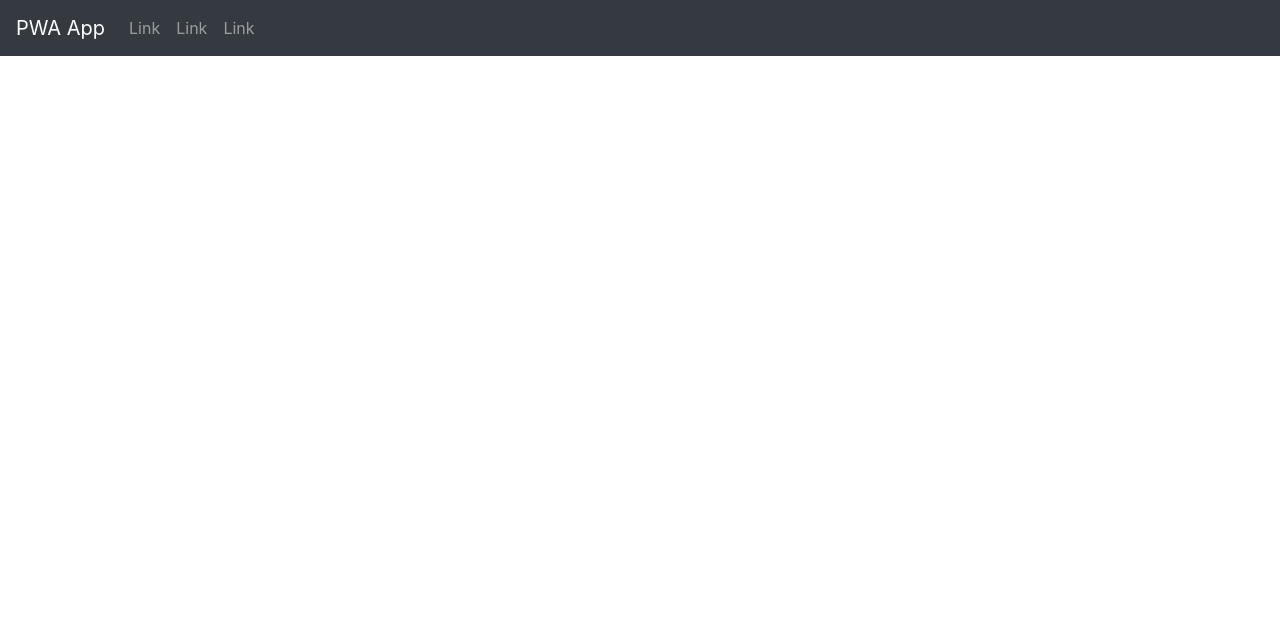
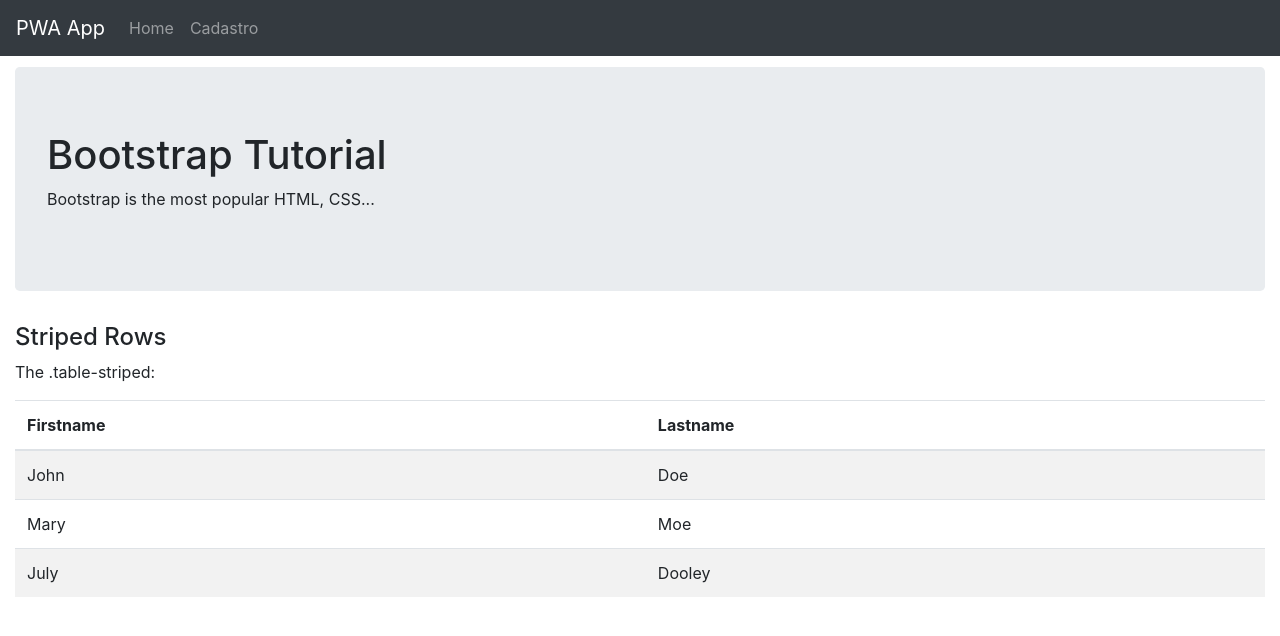
Before and after one commit to disilveira/hello-pwa, a PHP site: page / in a window 1280 px wide. Shown: the top 636 px of the page. Run offline with PHP 8.4, Linux system fonts and the light colour scheme.

Commit message:
Base App for PWA Application - Resize Off

```diff
--- /dev/null
+++ b/footer.php
@@ -0,0 +1,3 @@
+<script src="js/jquery-3.4.1.min.js"></script>
+<script src="js/main.js"></script>
+<script src="js/bootstrap.bundle.min.js"></script>
--- /dev/null
+++ b/head.php
@@ -0,0 +1,20 @@
+<head>
+    <meta charset="utf-8">
+    <meta name="viewport" content="width=device-width, initial-scale=1, maximum-scale=1.0, user-scalable=no, shrink-to-fit=no">
+    <title>PWA App</title>
+    <link rel="manifest" href="manifest.json">
+    <link rel="apple-touch-icon" href="touch-icon-iphone.png">
+    <link rel="apple-touch-icon" sizes="152x152" href="images/icons/icon-152x152.png">
+    <link rel="apple-touch-icon" sizes="180x180" href="images/icons/icon-180x180.png">
+    <link rel="apple-touch-icon" sizes="167x167" href="images/icons/icon-167x167.png">
+    <meta name="apple-mobile-web-app-capable" content="yes" />
+    <link href="images/icons/icon-512x512.png" sizes="2048x2732" rel="apple-touch-startup-image" />
+    <link href="images/icons/icon-512x512.png" sizes="1668x2224" rel="apple-touch-startup-image" />
+    <link href="images/icons/icon-512x512.png" sizes="1536x2048" rel="apple-touch-startup-image" />
+    <link href="images/icons/icon-512x512.png" sizes="1125x2436" rel="apple-touch-startup-image" />
+    <link href="images/icons/icon-512x512.png" sizes="1242x2208" rel="apple-touch-startup-image" />
+    <link href="images/icons/icon-512x512.png" sizes="750x1334" rel="apple-touch-startup-image" />
+    <link href="images/icons/icon-512x512.png" sizes="640x1136" rel="apple-touch-startup-image" />
+    <link rel="shortcut icon" href="favicon.ico" />
+    <link rel="stylesheet" href="css/bootstrap.min.css">
+</head>
--- /dev/null
+++ b/home.php
@@ -0,0 +1,28 @@
+<div class="jumbotron" style="margin-top: 67px">
+    <h1>Bootstrap Tutorial</h1>
+    <p>Bootstrap is the most popular HTML, CSS...</p>
+</div>
+<h4>Striped Rows</h4>
+<p>The .table-striped:</p>
+<table class="table table-striped">
+    <thead>
+        <tr>
+            <th>Firstname</th>
+            <th>Lastname</th>
+        </tr>
+    </thead>
+    <tbody>
+        <tr>
+            <td>John</td>
+            <td>Doe</td>
+        </tr>
+        <tr>
+            <td>Mary</td>
+            <td>Moe</td>
+        </tr>
+        <tr>
+            <td>July</td>
+            <td>Dooley</td>
+        </tr>
+    </tbody>
+</table>
--- a/index.php
+++ b/index.php
@@ -1,61 +1,19 @@
 <!doctype html>
 <html lang="en">
+	<?php require_once('head.php'); ?>
+<body>
+	<?php require_once('nav.php'); ?>
 
-<head>
-	<meta charset="utf-8">
-	<meta name="viewport" content="width=device-width, initial-scale=1, shrink-to-fit=no">
-	<title>PWA App</title>
-	<link rel="manifest" href="manifest.json">
-	<link rel="apple-touch-icon" href="touch-icon-iphone.png">
-	<link rel="apple-touch-icon" sizes="152x152" href="images/icons/icon-152x152.png">
-	<link rel="apple-touch-icon" sizes="180x180" href="images/icons/icon-180x180.png">
-	<link rel="apple-touch-icon" sizes="167x167" href="images/icons/icon-167x167.png">
-	<meta name="apple-mobile-web-app-capable" content="yes" />
-	<link href="images/icons/icon-512x512.png" sizes="2048x2732" rel="apple-touch-startup-image" />
-	<link href="images/icons/icon-512x512.png" sizes="1668x2224" rel="apple-touch-startup-image" />
-	<link href="images/icons/icon-512x512.png" sizes="1536x2048" rel="apple-touch-startup-image" />
-	<link href="images/icons/icon-512x512.png" sizes="1125x2436" rel="apple-touch-startup-image" />
-	<link href="images/icons/icon-512x512.png" sizes="1242x2208" rel="apple-touch-startup-image" />
-	<link href="images/icons/icon-512x512.png" sizes="750x1334" rel="apple-touch-startup-image" />
-	<link href="images/icons/icon-512x512.png" sizes="640x1136" rel="apple-touch-startup-image" />
-	<link rel="shortcut icon" href="favicon.ico" />
-	<link rel="stylesheet" href="css/bootstrap.min.css">
-</head>
-<meta name="viewport" content="width=device-width, initial-scale=1.0">
-
-<body>
-
-	<nav class="navbar navbar-expand-md bg-dark navbar-dark">
-		<!-- Brand -->
-		<a class="navbar-brand" href="#">PWA App</a>
-
-		<!-- Toggler/collapsibe Button -->
-		<button class="navbar-toggler" type="button" data-toggle="collapse" data-target="#collapsibleNavbar">
-			<span class="navbar-toggler-icon"></span>
-		</button>
-
-		<!-- Navbar links -->
-		<div class="collapse navbar-collapse" id="collapsibleNavbar">
-			<ul class="navbar-nav">
-				<li class="nav-item">
-					<a class="nav-link" href="#">Link</a>
-				</li>
-				<li class="nav-item">
-					<a class="nav-link" href="#">Link</a>
-				</li>
-				<li class="nav-item">
-					<a class="nav-link" href="#">Link</a>
-				</li>
-			</ul>
-		</div>
-	</nav>
 	<div class="container-fluid">
-
+		<?php
+			if(isset($_GET['v'])){
+				require_once($_GET['v'].'.php');
+			}else{
+				require_once('home.php');
+			}
+		?>
 	</div>
 
-	<script src="js/main.js"></script>
-	<script src="js/jquery-3.4.1.min.js"></script>
-	<script src="js/bootstrap.bundle.min.js"></script>
+	<?php require_once('footer.php'); ?>
 </body>
-
 </html>
--- /dev/null
+++ b/nav.php
@@ -0,0 +1,19 @@
+<nav class="navbar navbar-expand-md bg-dark navbar-dark fixed-top">
+    <!-- Brand -->
+    <a class="navbar-brand" href="#">PWA App</a>
+    <!-- Toggler/collapsibe Button -->
+    <button class="navbar-toggler" type="button" data-toggle="collapse" data-target="#collapsibleNavbar">
+        <span class="navbar-toggler-icon"></span>
+    </button>
+    <!-- Navbar links -->
+    <div class="collapse navbar-collapse" id="collapsibleNavbar">
+        <ul class="navbar-nav">
+            <li class="nav-item">
+                <a class="nav-link" href="?v=home">Home</a>
+            </li>
+            <li class="nav-item">
+                <a class="nav-link" href="?v=cadastro">Cadastro</a>
+            </li>
+        </ul>
+    </div>
+</nav>
--- a/sw.js
+++ b/sw.js
@@ -10,9 +10,10 @@ self.addEventListener('install', function(e) {
 		})
 		);
 });
+
 /* Serve cached content when offline */
 self.addEventListener('fetch', function(e) {
-	e.respondWith(      caches.match(e.request).then(function(response) {
+	e.respondWith(caches.match(e.request).then(function(response) {
 		return response || fetch(e.request);
 	})
 	);
```
Also changed, not shown: cadastro.php (added, +16 -0 lines), README.md, manifest.json.
